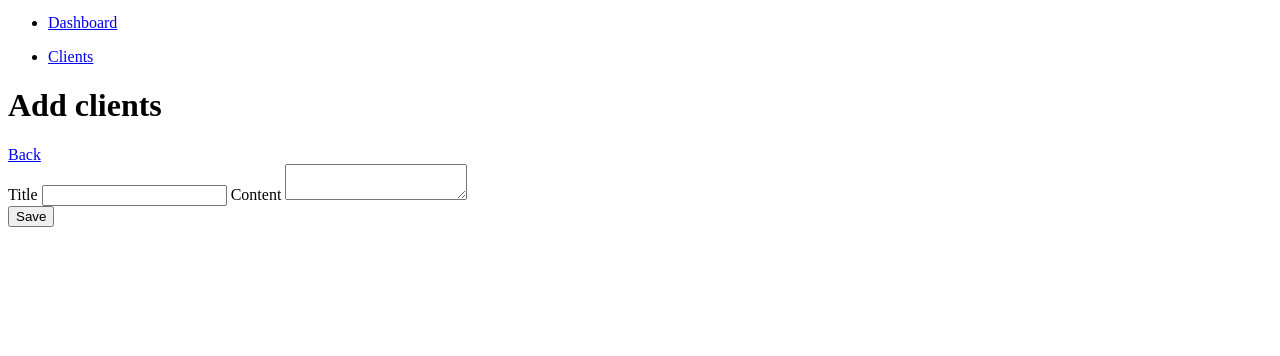
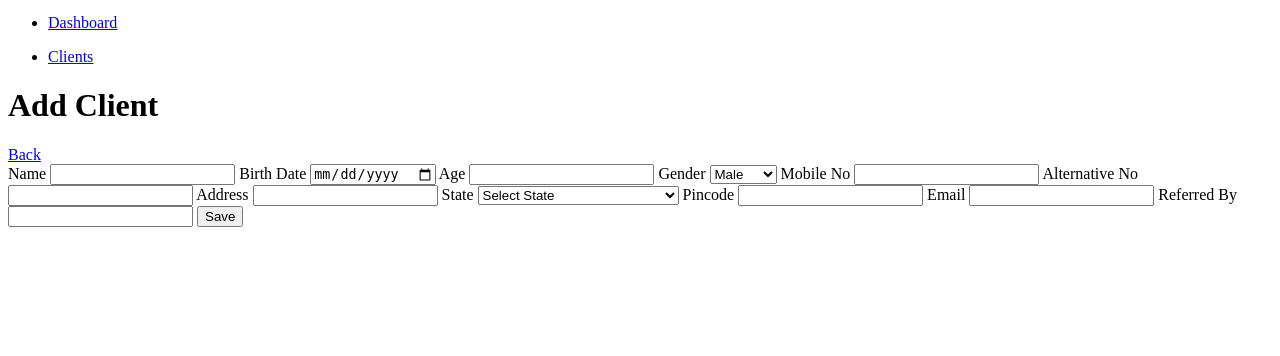
Before and after one commit to vaibhavb91/ci4, a CodeIgniter 4 app: the page made by app/Views/user/clients/edit.php in a window 1280 px wide. Shown: the part 444-800 px from the top of the page. Run offline with PHP 8.4 and a stand-in for CodeIgniter, Linux system fonts and the light colour scheme; the template is opened without the code that fills it, so the values that code supplies are empty; some libraries are stand-ins or nearby versions.

Commit message:
new changes

```diff
--- a/app/Config/App.php
+++ b/app/Config/App.php
@@ -16,7 +16,8 @@ class App extends BaseConfig
      *
      * E.g., http://example.com/
      */
-    public string $baseURL = 'http://localhost:8080/';
+    public string $baseURL = 'https://approval.techlipseservices.com/approval/';
+
 
     /**
      * Allowed Hostnames in the Site URL other than the hostname in the baseURL.
--- a/app/Models/ClientsModel.php
+++ b/app/Models/ClientsModel.php
@@ -11,7 +11,9 @@ class ClientsModel extends Model
 
     protected $table         = 'v_clients';
     protected $allowedFields = [
-        'title', 'content', 'category', 'user_id'
+        'name', 'birth_date', 'age', 'gender', 'mobile_no',
+    'alternative_no', 'address', 'state', 'pincode',
+    'email', 'referred_by', 'user_id'
     ];
     protected $primaryKey = 'id';
     protected $returnType = 'App\Entities\Clients';
--- a/app/Views/user/clients/edit.php
+++ b/app/Views/user/clients/edit.php
@@ -12,34 +12,87 @@
           <div class="card-body">
           <form method="post">
   <div class="d-flex mb-3">
-                <h1 class="h3 mb-0 mr-auto">Add clients</h1>
+    <h1 class="h3 mb-0 mr-auto">Add Client</h1>
     <a href="/user/clients/" class="btn btn-outline-secondary ml-2">Back</a>
   </div>
+
   <label class="d-block mb-3">
-                <span>Title</span>
-                <input type="text" class="form-control" name="title" value="<?= esc($item->title) ?>" required>
+    <span>Name</span>
+    <input type="text" class="form-control" name="name" value="<?= esc($item->name ?? '') ?>">
   </label>
 
   <label class="d-block mb-3">
-                <span>Content</span>
-                <textarea id="summernote" name="content" class="form-control w-100"><?= esc($item->content) ?></textarea>
+    <span>Birth Date</span>
+    <input type="date" class="form-control" name="birth_date" value="<?= esc($item->birth_date ?? '') ?>">
   </label>
-              <div class="d-flex mb-3">
-                <input type="submit" value="Save" class="btn btn-primary mr-auto">
-                <?php if ($item->id) : ?>
-                  <label for="delete-form" class="btn btn-danger mb-0"><i class="fa fa-trash"></i></label>
-                <?php endif ?>
-              </div>
+
+  <label class="d-block mb-3">
+    <span>Age</span>
+    <input type="number" class="form-control" name="age" value="<?= esc($item->age ?? '') ?>">
+  </label>
+
+  <label class="d-block mb-3">
+    <span>Gender</span>
+    <select name="gender" class="form-control">
+      <option value="Male" <?= ($item->gender ?? '') === 'Male' ? 'selected' : '' ?>>Male</option>
+      <option value="Female" <?= ($item->gender ?? '') === 'Female' ? 'selected' : '' ?>>Female</option>
+      <option value="Other" <?= ($item->gender ?? '') === 'Other' ? 'selected' : '' ?>>Other</option>
+    </select>
+  </label>
+
+  <label class="d-block mb-3">
+    <span>Mobile No</span>
+    <input type="text" class="form-control" name="mobile_no" value="<?= esc($item->mobile_no ?? '') ?>">
+  </label>
+
+  <label class="d-block mb-3">
+    <span>Alternative No</span>
+    <input type="text" class="form-control" name="alternative_no" value="<?= esc($item->alternative_no ?? '') ?>">
+  </label>
+
+  <label class="d-block mb-3">
+    <span>Address</span>
+    <input type="text" class="form-control" name="address" value="<?= esc($item->address ?? '') ?>">
+  </label>
+
+  <label class="d-block mb-3">
+    <span>State</span>
+    <select class="form-control form-control-sm" name="state">
+      <option value="">Select State</option>
+      <?php
+      $states = ["Andaman and Nicobar Islands", "Andhra Pradesh", "Arunachal Pradesh", "Assam","Bihar","Chandigarh","Chhattisgarh","Dadra and Nagpur Haveli","Daman and Diu","Delhi","Goa","Gujarat","Haryana","Himachal Pradesh","Jammu and Kashmir","Jharkhand","Karnataka","Kerala","Lakshadweep","Madhya Pradesh","Maharashtra","Manipur","Meghalaya","Mizoram","Nagaland","Narora","Natwar","Odisha","Paschim Medinipur","Pondicherry","Rajasthan","Sikkim","Tamil Nadu","Telangana","Tripura","Uttar Pradesh","Uttarakhand","Vaishali","West Bengal"]; // Add all states here
+      foreach ($states as $state): ?>
+        <option value="<?= $state ?>" <?= (isset($item->state) && $item->state === $state) ? 'selected' : '' ?>>
+          <?= $state ?>
+        </option>
+      <?php endforeach; ?>
+    </select>
+  </label>
+
+  <label class="d-block mb-3">
+    <span>Pincode</span>
+    <input type="text" class="form-control" name="pincode" value="<?= esc($item->pincode ?? '') ?>">
+  </label>
+
+  <label class="d-block mb-3">
+    <span>Email</span>
+    <input type="email" class="form-control" name="email" value="<?= esc($item->email ?? '') ?>">
+  </label>
+
+  <label class="d-block mb-3">
+    <span>Referred By</span>
+    <input type="text" class="form-control" name="referred_by" value="<?= esc($item->referred_by ?? '') ?>">
+  </label>
+
+  <input type="submit" value="Save" class="btn btn-primary">
 </form>
+
           </div>
         </div>
       </div>
     </div>
   </div>
 
-  <form method="POST" action="/user/clients/delete/<?= $item->id ?>">
-    <input type="submit" hidden id="delete-form" onclick="return confirm('Do you want to delete this article permanently?')">
-  </form>
   <?= view('shared/summernote') ?>
 </body>
 
```
Also changed, not shown: app/Controllers/Home.php (+31 -3 lines), app/Database/Migrations/2021-01-01-000002_create_article.php (+29 -17 lines), app/Entities/Clients.php (+13 -1 lines), app/Views/user/clients/list.php (+24 -8 lines), ci4_test.sql (added, +156 -0 lines), public/.htaccess. Lines whose indentation alone changed are shown as unchanged.
